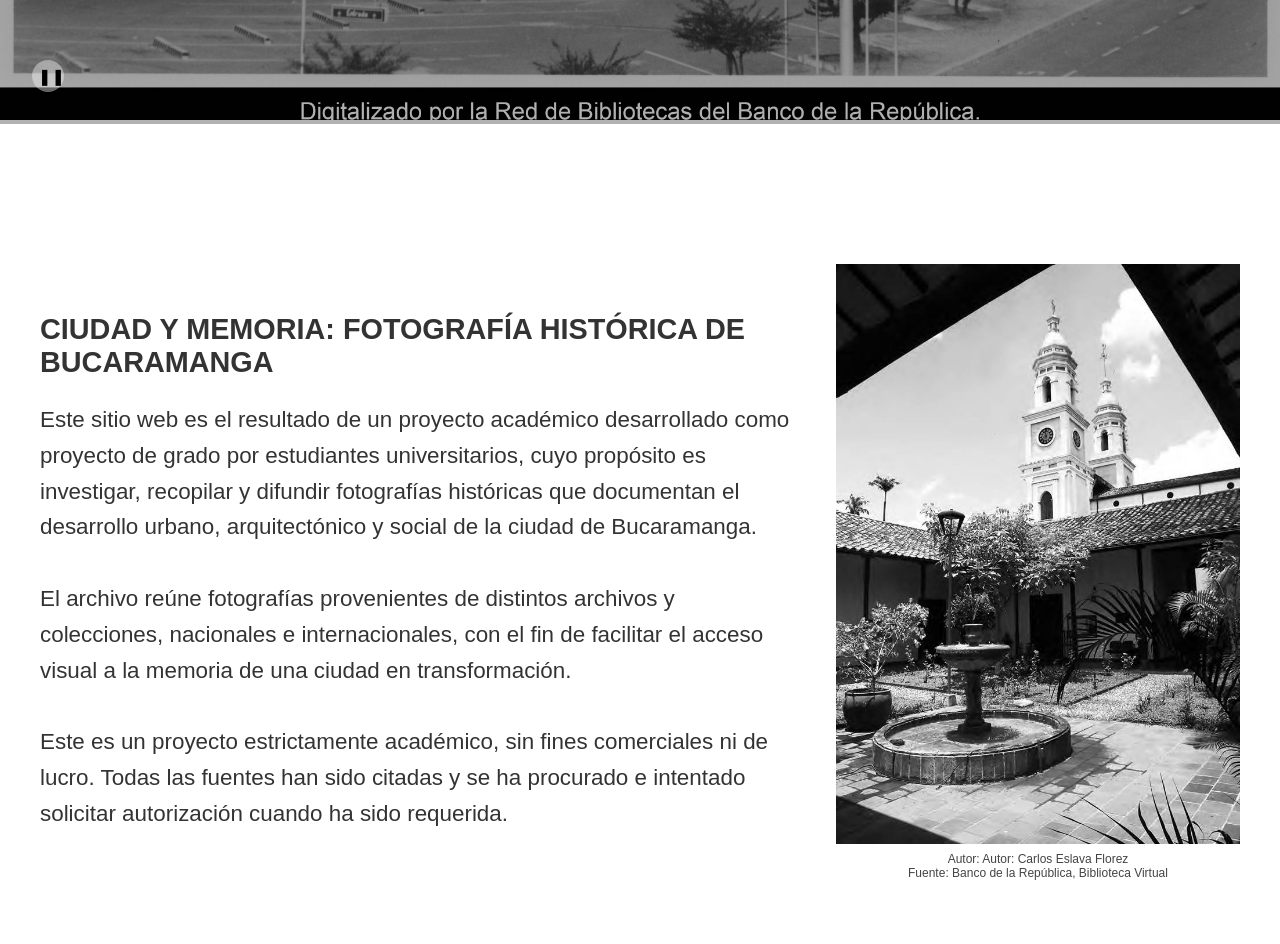
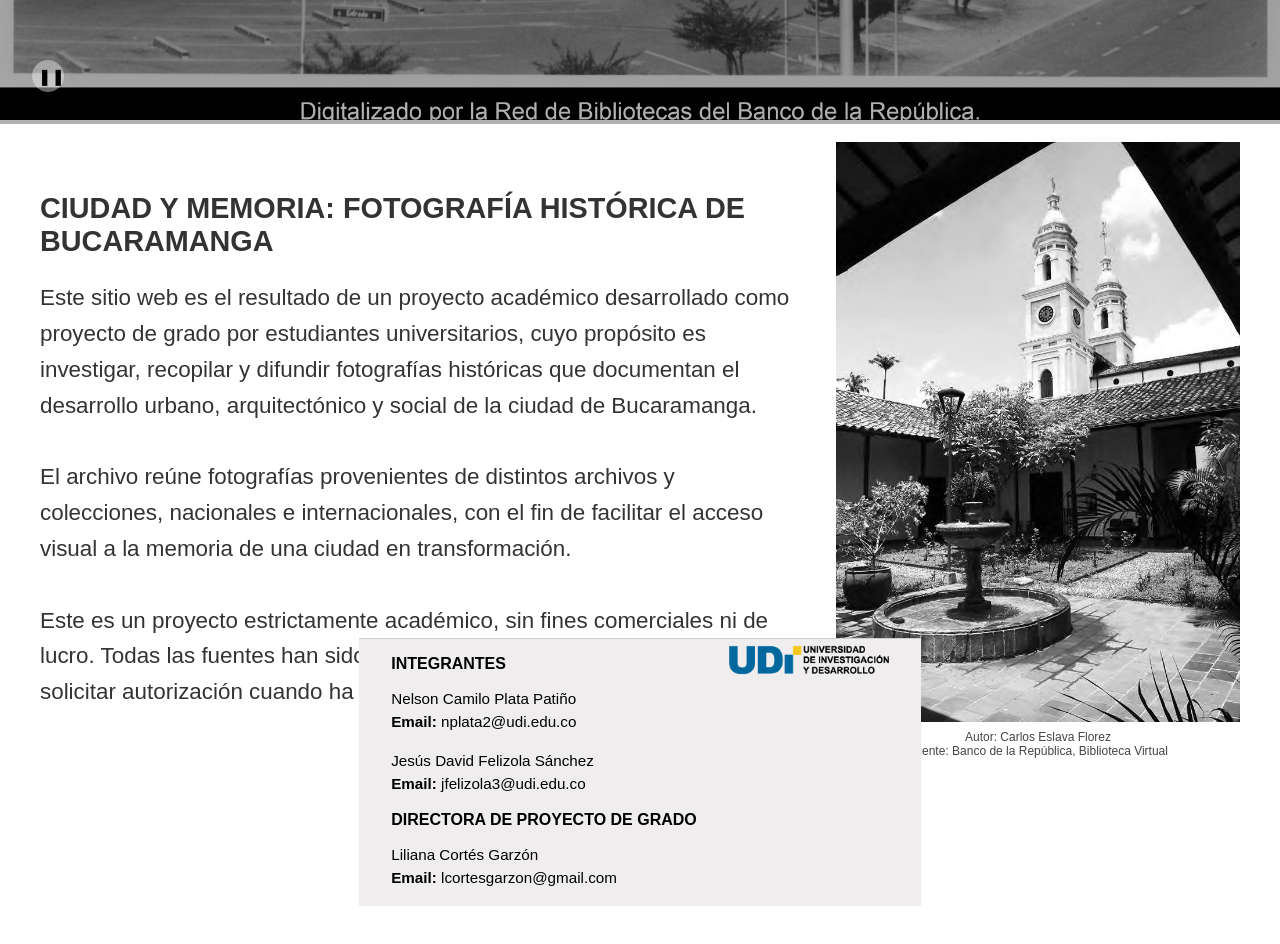
Before and after one commit to CepedaBrayan/FOBUC, a SvelteKit app: page / in a window 1280 px wide. Shown: the part 680-1624 px from the top of the page. Built offline with nearby package versions, Linux system fonts and the light colour scheme.

Commit message:
approach of splitting by pages

```diff
--- a/src/routes/+page.svelte
+++ b/src/routes/+page.svelte
@@ -9,37 +9,80 @@
 </header>
 
 <main>
+  <section class="page">
+    <!-- Text + Image -->
     <div class="content">
       <article>
         <h2>CIUDAD Y MEMORIA: FOTOGRAFÍA HISTÓRICA DE BUCARAMANGA</h2>
         <p>
           Este sitio web es el resultado de un proyecto académico desarrollado
-        como proyecto de grado por estudiantes universitarios, cuyo propósito es
-        investigar, recopilar y difundir fotografías históricas que documentan
-        el desarrollo urbano, arquitectónico y social de la ciudad de
-        Bucaramanga.
+          como proyecto de grado por estudiantes universitarios, cuyo propósito
+          es investigar, recopilar y difundir fotografías históricas que
+          documentan el desarrollo urbano, arquitectónico y social de la ciudad
+          de Bucaramanga.
           <br /><br />
           El archivo reúne fotografías provenientes de distintos archivos y colecciones,
-        nacionales e internacionales, con el fin de facilitar el acceso visual a
-        la memoria de una ciudad en transformación.
+          nacionales e internacionales, con el fin de facilitar el acceso visual
+          a la memoria de una ciudad en transformación.
           <br /><br />
           Este es un proyecto estrictamente académico, sin fines comerciales ni de
-        lucro. Todas las fuentes han sido citadas y se ha procurado e intentado solicitar
-        autorización cuando ha sido requerida.
+          lucro. Todas las fuentes han sido citadas y se ha procurado e intentado
+          solicitar autorización cuando ha sido requerida.
         </p>
       </article>
 
       <figure>
         <img src="/img/right-lateral.avif" alt="" />
         <figcaption>
-        Autor: Autor: Carlos Eslava Florez<br />
+          Autor: Carlos Eslava Florez<br />
           Fuente: Banco de la República, Biblioteca Virtual
         </figcaption>
       </figure>
     </div>
+
+    <!-- Credits + Logo -->
+    <div class="credits-section">
+      <div class="team">
+        <h3>INTEGRANTES</h3>
+        <p>
+          Nelson Camilo Plata Patiño<br />
+          <strong>Email:</strong> nplata2@udi.edu.co
+        </p>
+        <p>
+          Jesús David Felizola Sánchez<br />
+          <strong>Email:</strong> jfelizola3@udi.edu.co
+        </p>
+
+        <h3>DIRECTORA DE PROYECTO DE GRADO</h3>
+        <p>
+          Liliana Cortés Garzón<br />
+          <strong>Email:</strong> lcortesgarzon@gmail.com
+        </p>
+      </div>
+
+      <div class="udi-logo">
+        <img
+          src="/img/logo-udi.png"
+          alt="UDI - Universidad de Investigación y Desarrollo"
+        />
+      </div>
+    </div>
+  </section>
 </main>
 
 <style>
+  main {
+    height: 100vh;
+  }
+
+  .page {
+    display: flex;
+    flex-direction: column;
+    justify-content: center;
+    align-items: center;
+    height: 100vh;
+  }
+
   .content {
     display: flex;
     flex-wrap: wrap;
@@ -47,7 +90,7 @@
     margin: 3rem auto;
     padding: 0 2rem;
     gap: 2rem;
-    height: 100vh;
+    height: 50%;
     align-items: center;
     justify-content: center;
   }
@@ -90,4 +133,44 @@
     color: #444;
     margin-top: 0.5rem;
   }
+
+  .credits-section {
+    display: flex;
+    justify-content: space-between;
+    align-items: flex-start;
+    margin: 3rem auto;
+    padding: 0 2rem;
+    border-top: 1px solid #ccc;
+    gap: 2rem;
+    flex-wrap: wrap;
+    background-color: #efeded;
+    height: 50%;
+  }
+
+  .team {
+    flex: 1;
+    font-family: sans-serif;
+  }
+
+  .team h3 {
+    font-size: 1rem;
+    margin-bottom: 0.5rem;
+    font-weight: 700;
+    text-transform: uppercase;
+  }
+
+  .team p {
+    font-size: 0.95rem;
+    line-height: 1.5;
+    margin-bottom: 1rem;
+  }
+
+  .udi-logo {
+    flex-shrink: 0;
+  }
+
+  .udi-logo img {
+    width: 160px;
+    height: auto;
+  }
 </style>
```
Also changed, not shown: static/img/logo-udi.png (added). Lines whose indentation alone changed are shown as unchanged.
